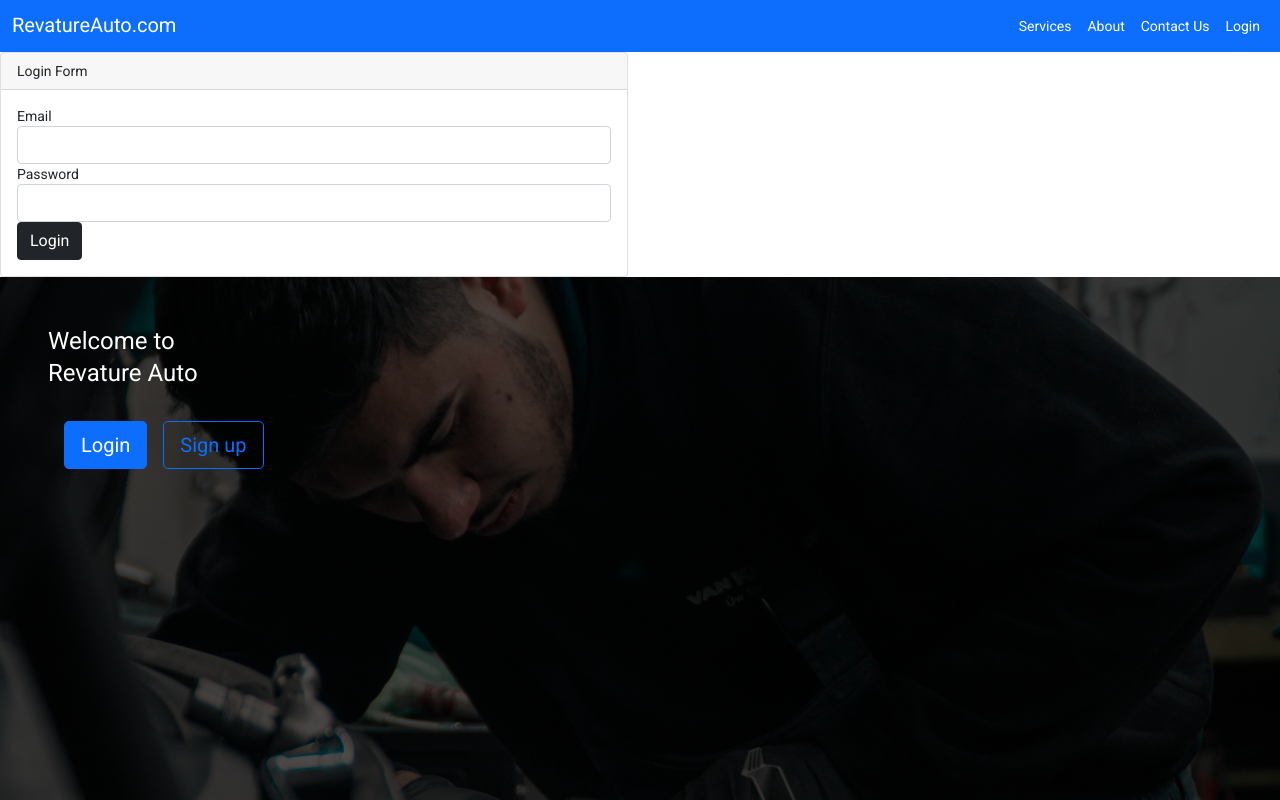
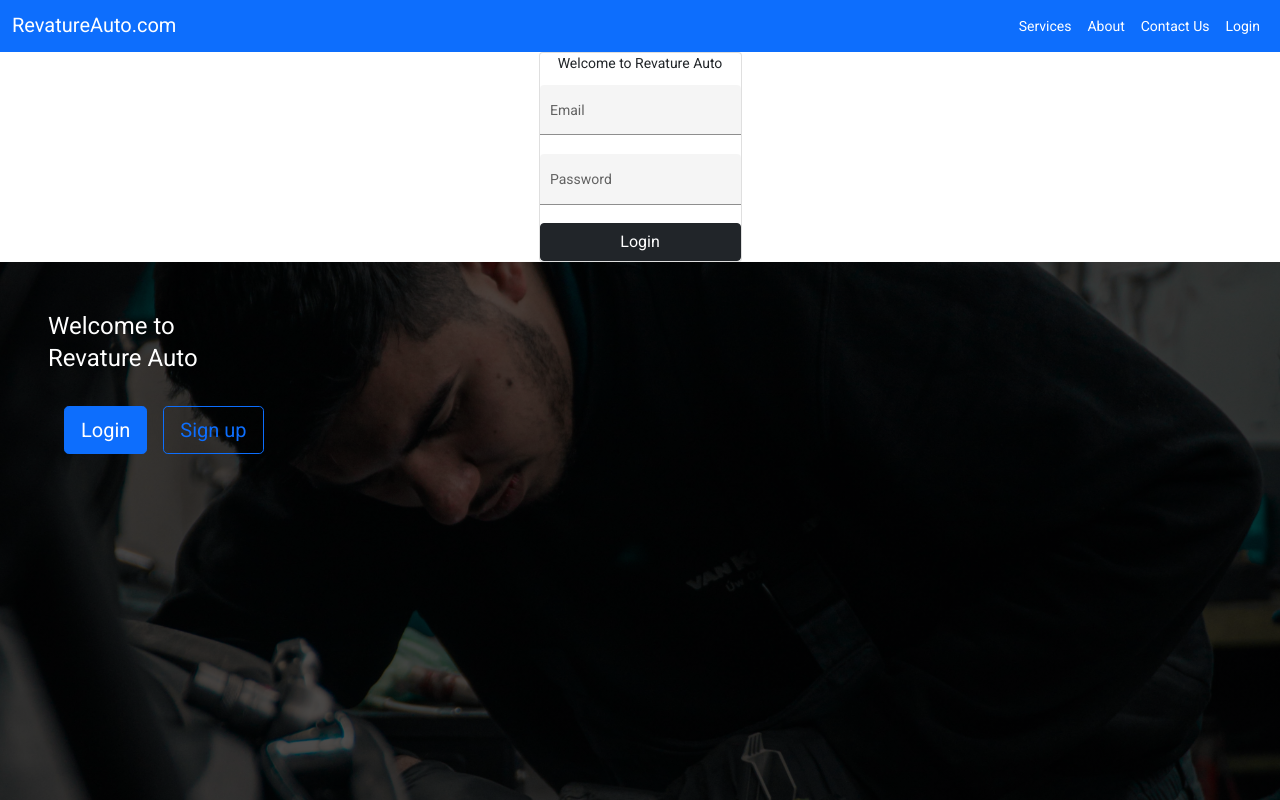
Before and after one commit to roctorch/project-two, an Angular app in the folder front-p2/: page /login in a window 1280 px wide. Shown: the top 800 px of the page. Built offline with nearby package versions, Linux system fonts and the light colour scheme.

Commit message:
Updated login form's styling with material ui + bs5

```diff
--- a/front-p2/src/app/app.module.ts
+++ b/front-p2/src/app/app.module.ts
@@ -24,7 +24,8 @@
     ReactiveFormsModule,
     MatNativeDateModule,
     MaterialModule,
-    AppRoutingModule
+    // Routing Module
+    AppRoutingModule,
   ],
   providers: [],
   bootstrap: [AppComponent]
--- a/front-p2/src/app/login-form/login-form.component.html
+++ b/front-p2/src/app/login-form/login-form.component.html
@@ -1,4 +1,5 @@
-
+<!-- Classic input and div-->
+<!--
 <div class="row">
     <div class="col-6">
         <div class="card">
@@ -18,4 +19,22 @@
             </div>
         </div>
     </div>
+</div> -->
+
+<!-- Material UI Forms + Flex Box from BS5 + Reactive Forms-->
+
+<div class='container d-flex justify-content-center align-items-center'>
+
+    <form [formGroup]="loginForm" (submit)="handleSubmit($event)" class="card">
+        <p class="text-center">Welcome to Revature Auto</p>
+        <mat-form-field appearance="fill" [floatLabel]="floatLabelControl.value">
+            <mat-label>Email</mat-label>
+            <input matInput placeholder="" formControlName="email" class="form-control">
+        </mat-form-field>
+        <mat-form-field appearance="fill" [floatLabel]="floatLabelControl.value">
+            <mat-label>Password</mat-label>
+            <input matInput placeholder="" formControlName="password" class="form-control">
+        </mat-form-field>
+        <button class="btn btn-dark">Login</button>
+    </form>
 </div>
--- a/front-p2/src/app/login-form/login-form.component.ts
+++ b/front-p2/src/app/login-form/login-form.component.ts
@@ -1,6 +1,7 @@
 import { Component, OnInit } from '@angular/core';
-import { FormBuilder, FormGroup } from '@angular/forms';
 import { Router } from '@angular/router';
+
+import { FormBuilder, FormGroup, FormControl } from '@angular/forms';
 import { UserService } from '../user.service';
 
 @Component({
@@ -8,12 +9,14 @@
   templateUrl: './login-form.component.html',
   styleUrls: ['./login-form.component.scss']
 })
+
 export class LoginFormComponent implements OnInit {
 
   loginForm: FormGroup = this.formBuilder.group({
     email: [''],
     password: ['']
   });
+  floatLabelControl = new FormControl('auto');
 
   handleSubmit(event: Event) {
     let credentials = this.loginForm.value;
@@ -30,6 +33,9 @@
   constructor(private formBuilder: FormBuilder,
               private userService: UserService,
               private router: Router) {
+      this.formBuilder.group({
+        floatLabel: this.floatLabelControl
+      })
   }
 
   ngOnInit(): void {
```
